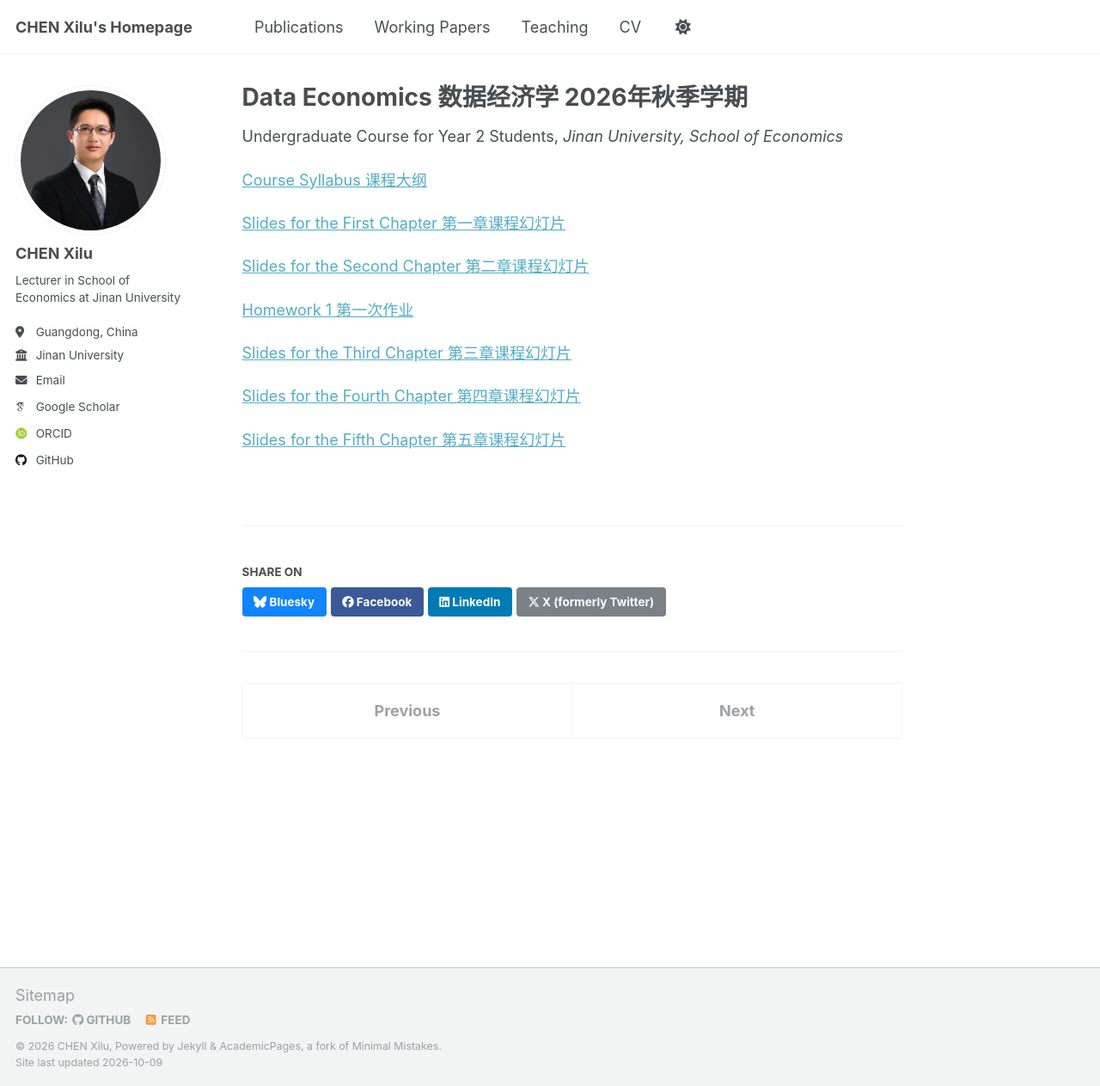
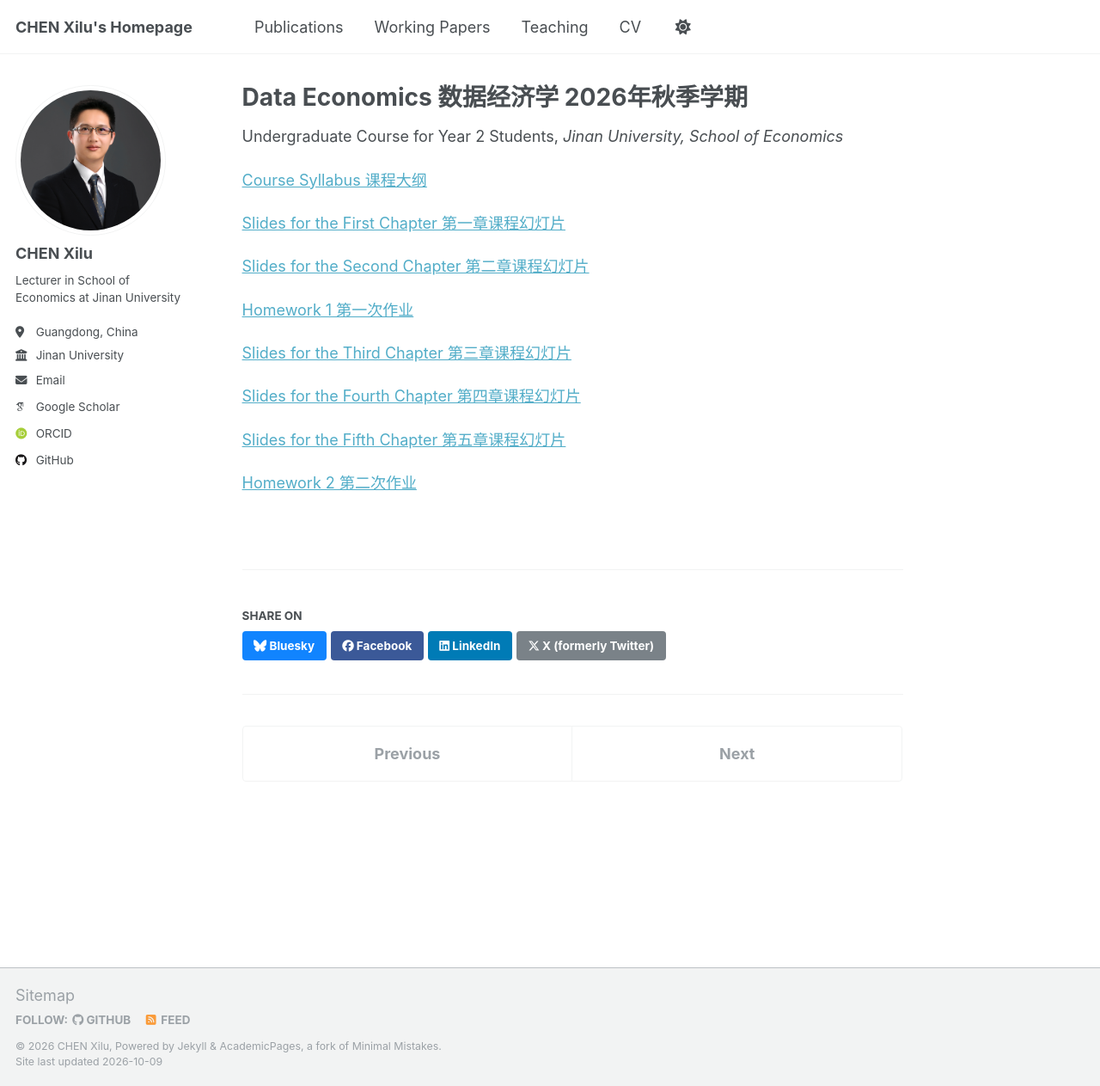
Before and after one commit to Xilu-CHEN/xilu-chen.github.io, a Jekyll site: the page built from _teaching/data_econ_2026_fall.md, in a window 1280 px wide and 1263 px high. Shown: the whole window at 86% size. Built offline with Jekyll 4.4.1, drawn with Linux system fonts in a browser that asks for light colours; some web fonts are replaced; a script that is not in the unit is left out.

Commit message:
push 261009

```diff
--- a/_teaching/data_econ_2026_fall.md
+++ b/_teaching/data_econ_2026_fall.md
@@ -21,3 +21,5 @@ location: Guangdong, China
 [Slides for the Fourth Chapter 第四章课程幻灯片](http://xilu-chen.github.io/files/teaching_data_econ_2026_fall/《数据经济学》第4章.pdf){:target="_blank"}
 
 [Slides for the Fifth Chapter 第五章课程幻灯片](http://xilu-chen.github.io/files/teaching_data_econ_2026_fall/《数据经济学》第5章.pdf){:target="_blank"}
+
+[Homework 2 第二次作业](http://xilu-chen.github.io/files/teaching_data_econ_2026_fall/数据经济学第2次作业.pdf){:target="_blank"}
```
Also changed, not shown: _teaching/macro_2026_fall.md (+2 -0 lines), 2 other files.
